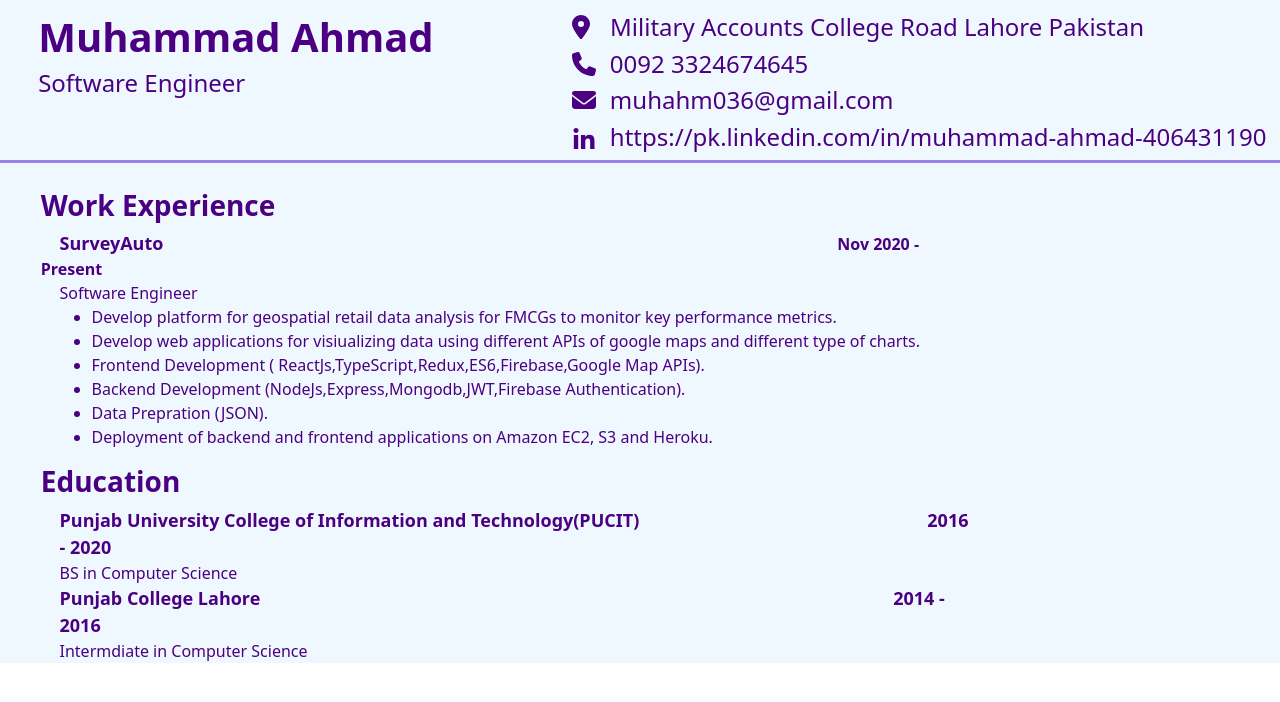
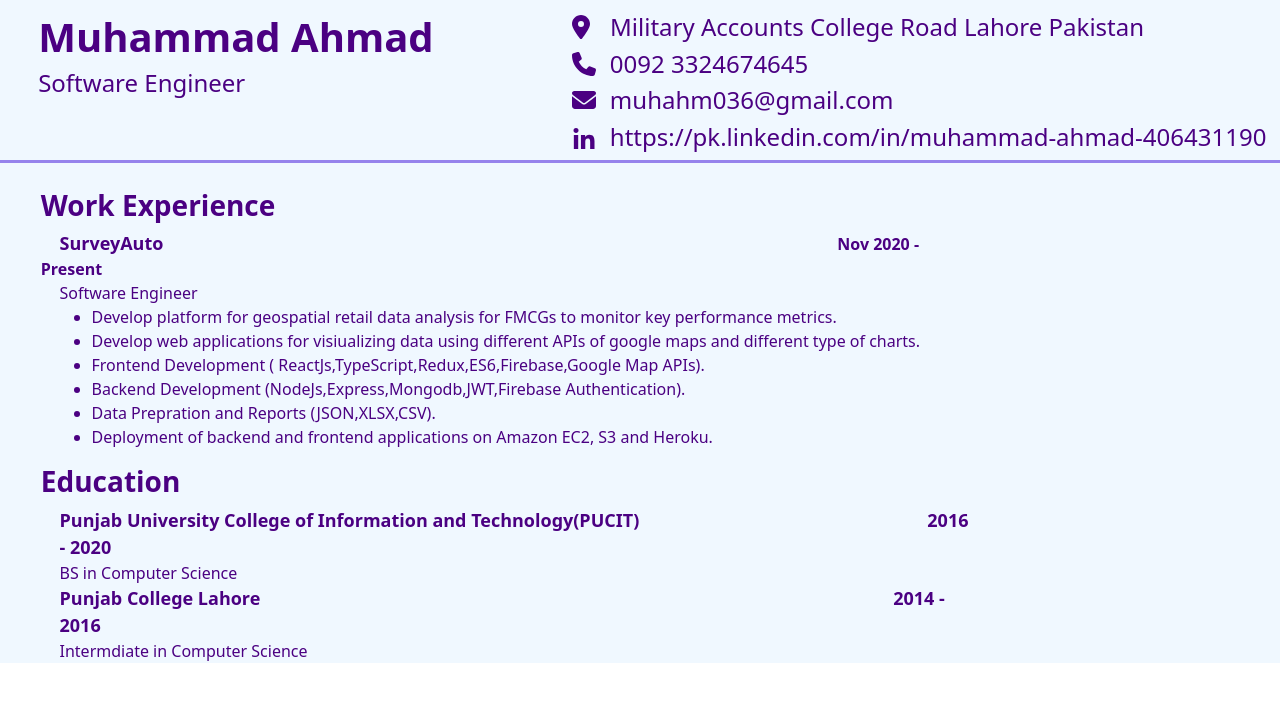
Before and after one commit to muhahm036/muhammad-ahmad, a React (Create React App) app: page / in a window 1280 px wide. Shown: the top 702 px of the page. Built offline with nearby package versions, Linux system fonts and the light colour scheme.

Commit message:
code modified

```diff
--- a/src/mainComponent/WorkExperience.jsx
+++ b/src/mainComponent/WorkExperience.jsx
@@ -38,7 +38,7 @@ const WorkExperience = () => {
               Backend Development (NodeJs,Express,Mongodb,JWT,Firebase
               Authentication).
             </li>
-            <li>Data Prepration (JSON).</li>
+            <li>Data Prepration and Reports (JSON,XLSX,CSV).</li>
             <li>
               Deployment of backend and frontend applications on Amazon EC2, S3
               and Heroku.
```
